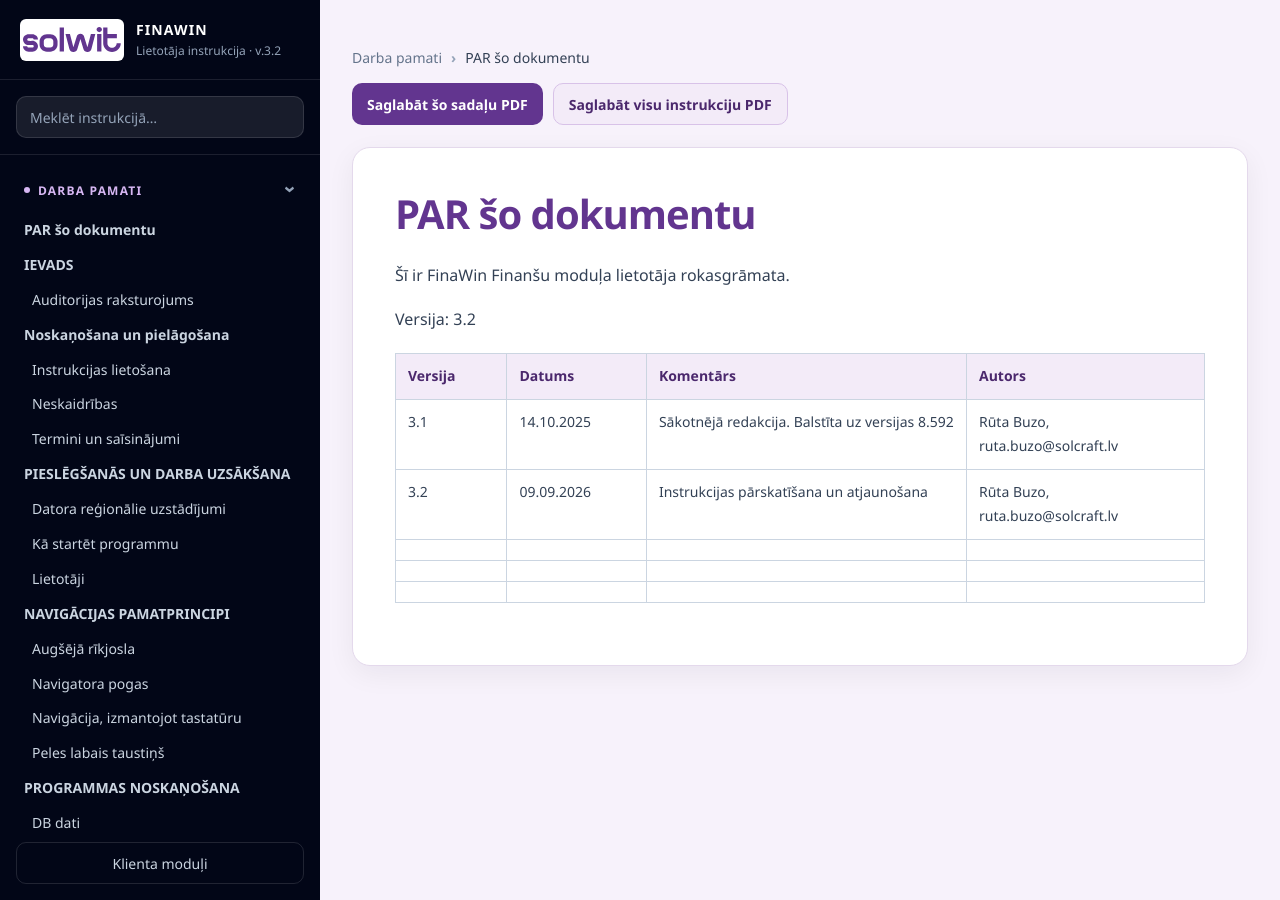
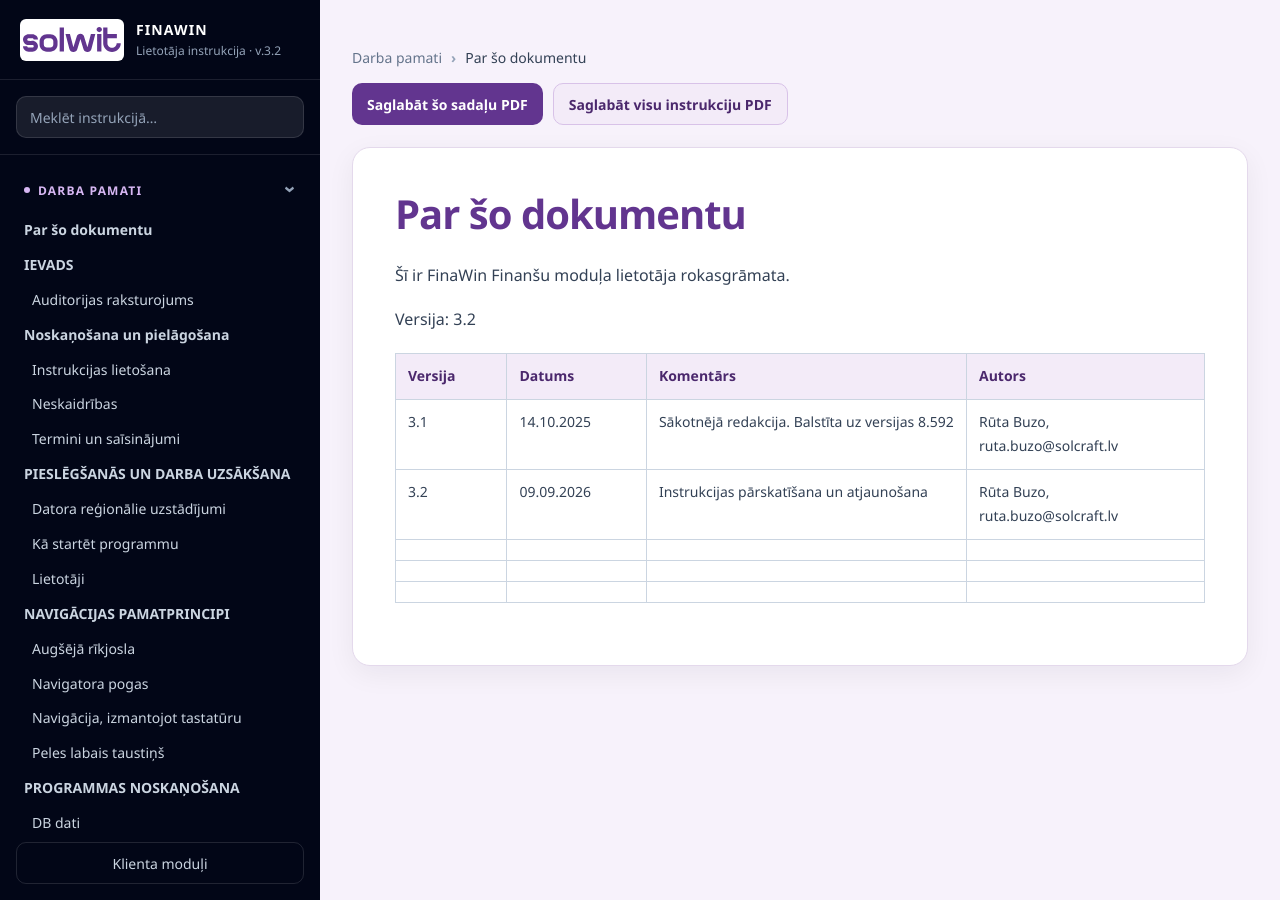
Before and after one commit to cymmtrwqp8-ctrl/finawin-instrukcija1, a Jekyll site: the page built from _docs/001-pamati-par-so-dokumentu.md, in a window 1280 px wide. Built offline with Jekyll 4.4.1, drawn with Linux system fonts in a browser that asks for light colours.

```diff
--- a/_docs/001-pamati-par-so-dokumentu.md
+++ b/_docs/001-pamati-par-so-dokumentu.md
@@ -1,5 +1,5 @@
 ---
-title: "PAR šo dokumentu"
+title: "Par šo dokumentu"
 module: pamati
 order: 1
 module_order: 1
@@ -7,7 +7,7 @@ level: 1
 layout: doc
 permalink: /docs/pamati-par-so-dokumentu/
 ---
-# PAR šo dokumentu
+# Par šo dokumentu
 
 Šī ir FinaWin Finanšu moduļa lietotāja rokasgrāmata.
 
```
